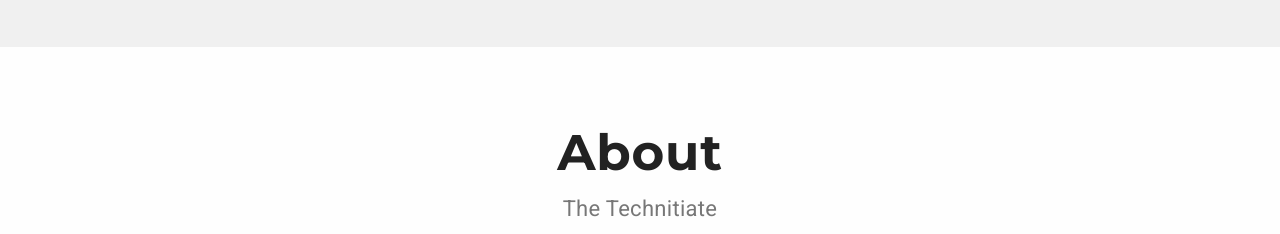
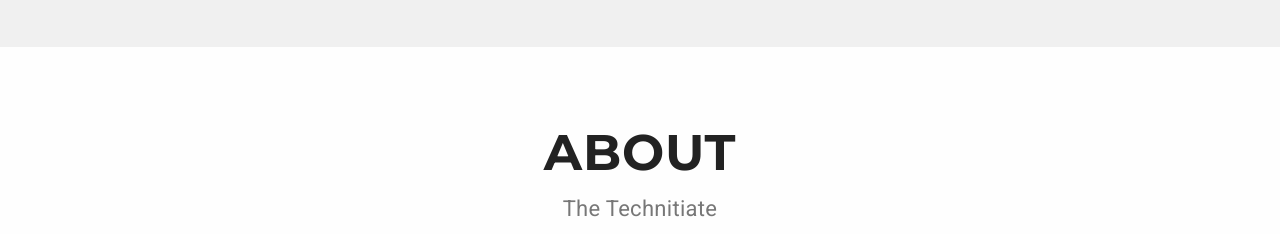
Before and after one commit to ritwickdey/bgi-tech-fest-2k18, a plain HTML site: page index.html in a window 1280 px wide. Shown: the part 1460-1694 px from the top of the page. Drawn offline with Linux system fonts and the light colour scheme.

Commit message:
About -> ABOUT

```diff
--- a/index.html
+++ b/index.html
@@ -509,7 +509,7 @@
     </section>
     <section class="" id="about-section">
         <div class="container">
-            <h1 class="headline-section wow jackInTheBox">About</h1>
+            <h1 class="headline-section wow jackInTheBox">ABOUT</h1>
             <h4 class="subline-section wow jackInTheBox" data-wow-duration="0.6s" data-wow-delay="0.3s">The Technitiate</h4>
             <hr>
             <div class="wow slideInRight about-box">
```
